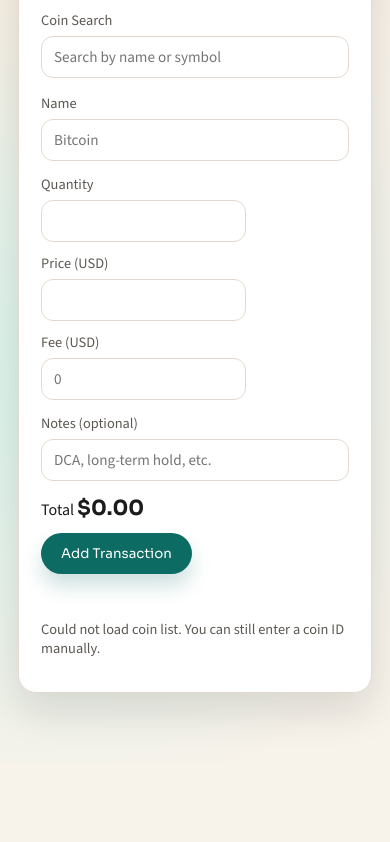
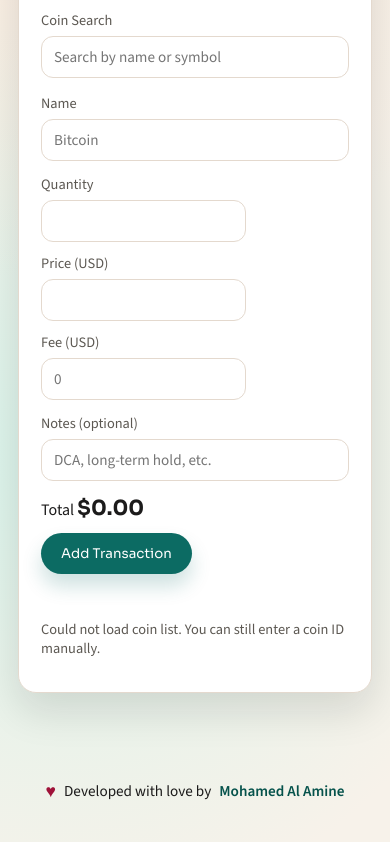
Before and after one commit to mhalamine/crypto-investment-tracker, a plain HTML site: page index.html in a window 390 px wide. Shown: the part 512-1354 px from the top of the page. Before the commit the page ends 1275 px from the top, so only its background shows below. Drawn offline with nearby package versions, Linux system fonts and the light colour scheme; no server answers.

Commit message:
updated design and readme

```diff
--- a/index.html
+++ b/index.html
@@ -1,5 +1,6 @@
 <!doctype html>
 <html lang="en">
+
 <head>
   <meta charset="utf-8" />
   <meta name="viewport" content="width=device-width, initial-scale=1" />
@@ -15,10 +16,10 @@
   <link rel="preconnect" href="https://fonts.gstatic.com" crossorigin />
   <link
     href="https://fonts.googleapis.com/css2?family=Sora:wght@400;500;600;700&family=Source+Sans+3:wght@400;500;600&display=swap"
-      rel="stylesheet"
-    />
+    rel="stylesheet" />
   <link rel="stylesheet" href="styles.css" />
 </head>
+
 <body>
   <div class="app">
     <header class="app-header">
@@ -329,7 +330,17 @@
       </section>
     </div>
   </div>
+  <footer class="app-footer">
+    <div class="footer-card">
+      <div class="footer-credit">
+        <span class="heart" aria-hidden="true">♥</span>
+        <span>Developed with love by</span>
+        <a href="https://alamine.me" target="_blank" rel="noopener">Mohamed Al Amine</a>
+      </div>
+    </div>
+  </footer>
   <script src="https://cdn.jsdelivr.net/npm/chart.js@4.4.1/dist/chart.umd.min.js"></script>
   <script src="app.js"></script>
 </body>
+
 </html>
--- a/styles.css
+++ b/styles.css
@@ -44,6 +44,78 @@ strong {
   max-width: 1200px;
   margin: 0 auto;
   padding: 36px 24px 60px;
+}
+
+.app-footer {
+  max-width: 1200px;
+  margin: 0 auto 36px;
+  padding: 0 24px;
+}
+
+.footer-card {
+  display: flex;
+  flex-direction: column;
+  gap: 12px;
+  align-items: center;
+  justify-content: center;
+  padding: 16px 18px;
+}
+
+.footer-meta {
+  display: flex;
+  gap: 10px;
+  align-items: center;
+  justify-content: center;
+  color: var(--muted);
+  font-size: 0.95rem;
+  text-align: center;
+}
+
+.footer-note {
+  margin: 0;
+  color: var(--muted);
+}
+
+.pill {
+  background: var(--accent-soft);
+  color: var(--accent-strong);
+  padding: 6px 12px;
+  border-radius: 999px;
+  font-weight: 600;
+  letter-spacing: 0.04em;
+  text-transform: uppercase;
+  font-size: 0.75rem;
+}
+
+.footer-credit {
+  display: flex;
+  gap: 8px;
+  align-items: center;
+  justify-content: center;
+  font-size: 0.95rem;
+  text-align: center;
+  padding-bottom: 20px;
+}
+
+.footer-credit a {
+  color: var(--accent-strong);
+  font-weight: 600;
+  text-decoration: none;
+}
+
+.footer-credit a:hover {
+  text-decoration: underline;
+}
+
+.heart {
+  color: var(--danger);
+  font-size: 1.1rem;
+}
+
+@media (max-width: 640px) {
+  .footer-card {
+    align-items: center;
+  }
 }
 
 .app-header {
@@ -505,6 +577,7 @@ th {
     opacity: 0;
     transform: translateY(12px);
   }
+
   to {
     opacity: 1;
     transform: translateY(0);
```
Also changed, not shown: 1 other file. Lines whose indentation alone changed are shown as unchanged.
